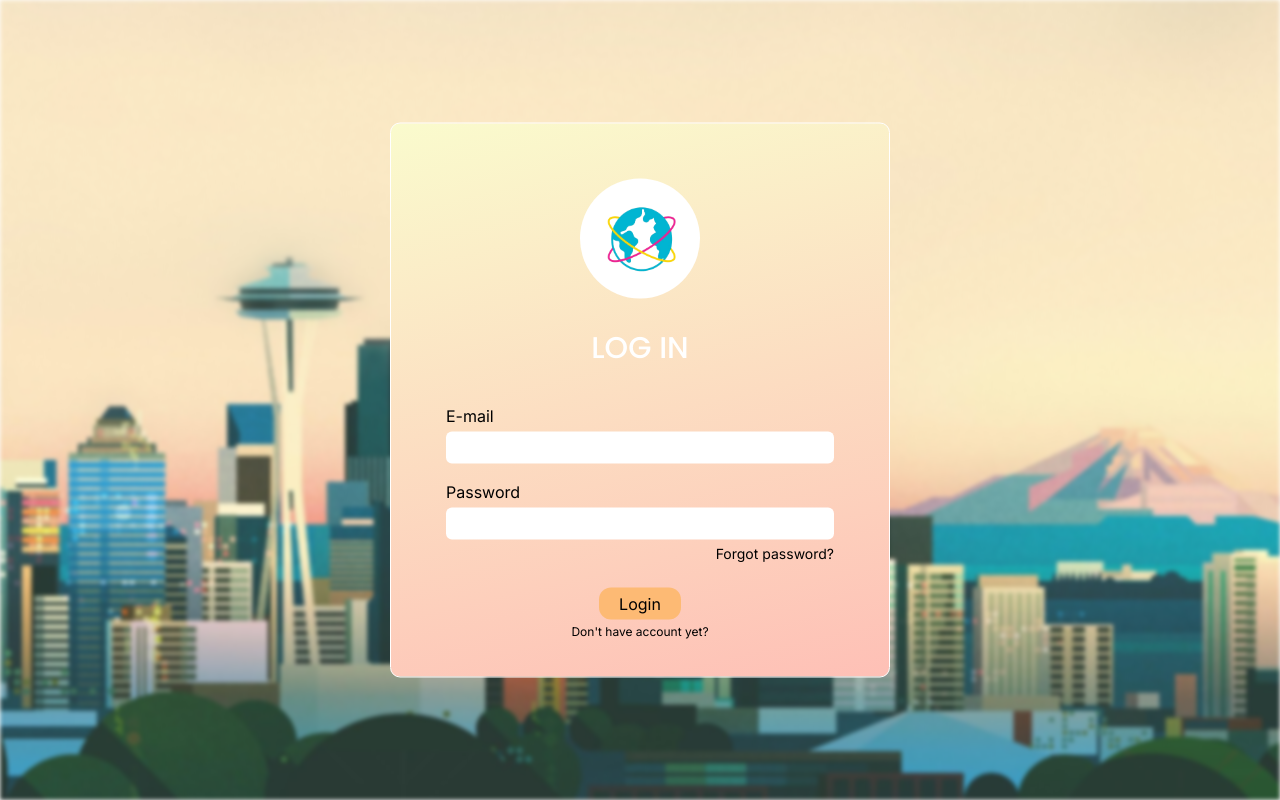
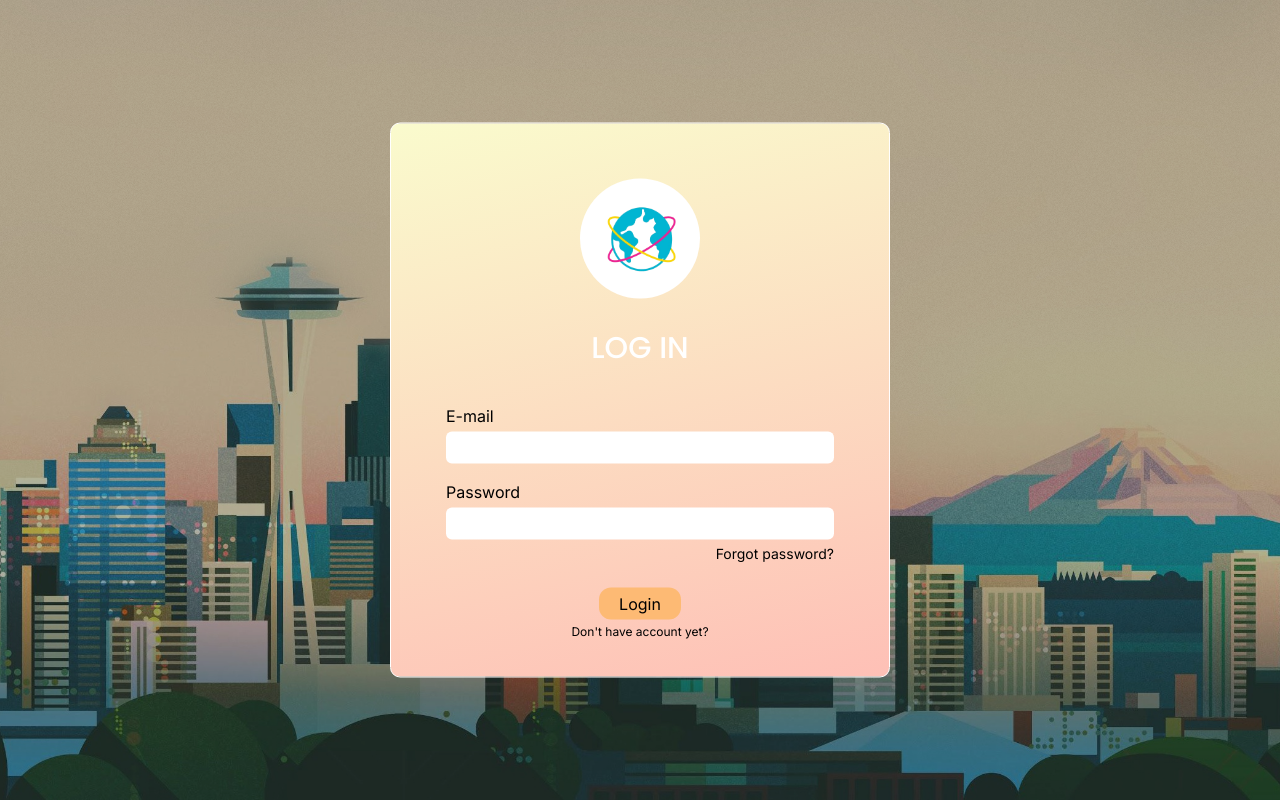
Before and after one commit to bekatam/dream-a-trip, a Next.js app: page /signin in a window 1280 px wide. Built offline with nearby package versions, Linux system fonts and the light colour scheme.

Commit message:
changed blur to brightness

```diff
--- a/src/app/signin/Signin.css
+++ b/src/app/signin/Signin.css
@@ -3,7 +3,7 @@
   background: url('../assets/login_bg.jpeg') no-repeat;
   background-size: cover;
   background-position: center center;
-  filter: blur(2px);
+  filter: brightness(70%);
 }
 
 form {
```
